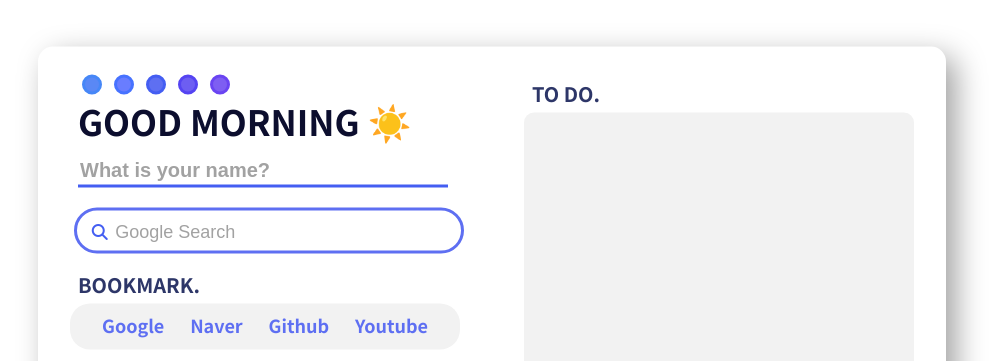
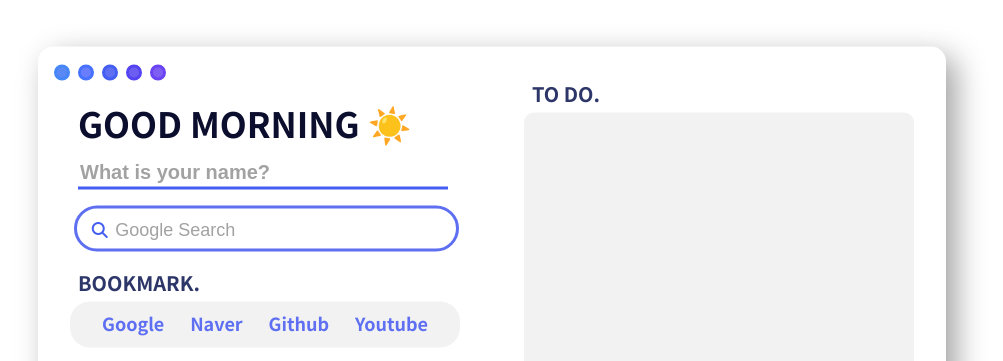
Before and after one commit to lisy0123/Momentum_Clone, a plain HTML site: page index.html in a window 1280 px wide. Shown: the top 361 px of the page, without its empty margins (148-1151 px from the left). Drawn offline with Linux system fonts and the light colour scheme.

Commit message:
fix colorpicker

```diff
--- a/css/main.css
+++ b/css/main.css
@@ -1,10 +1,14 @@
 .left-main {
     display: flex;
     flex-direction: column;
-    margin-top: var(--space-s);
+    margin-top: var(--space-xs);
     margin-bottom: var(--space-l);
-    margin-left: var(--space-l);
+    margin-left: var(--space-m);
     margin-right: var(--space-l);
+}
+
+.div-left-sub {
+    margin-left: var(--space-m);
     width: 390px;
 }
 
--- a/css/search_color.css
+++ b/css/search_color.css
@@ -1,9 +1,9 @@
 .div-search {
     height:46px;
-    width: 390px;
+    width: 385px;
     border: solid 3px var(--main1-color);
     border-radius: 30px;
-    margin-top: var(--space-s);
+    margin-top: var(--space-m);
     margin-bottom: var(--space-m);
     margin-left: var(--space-xxs);
     margin-right: var(--space-xxs);
@@ -18,7 +18,7 @@
 }
 
 #search-form input {
-    width: 335px;
+    width: 330px;
     border: none;
     outline: none;
     padding-left: var(--space-xxs);
@@ -35,15 +35,15 @@
 
 .div-color {
     display: flex;
-    margin-top: var(--space-s);
-    margin-left: var(--space-s);
+    margin-top: var(--space-xxs);
+    margin-bottom: var(--space-m);
     align-items: center;
 }
 
 .colorpicker {
-    height: 20px;
-    width: 20px;
-    margin-right: var(--space-s);
+    height: 16px;
+    width: 16px;
+    margin-right: var(--space-xs);
     border-radius: 50%;
     cursor: pointer;
 }
--- a/index.html
+++ b/index.html
@@ -27,6 +27,7 @@
                     <p class="colorpicker" onclick="handleChangeColor(randomColors[3])"></p>
                     <p class="colorpicker" onclick="handleChangeColor(randomColors[4])"></p>
                 </div>
+                <div class="div-left-sub">
                     <div class="div-hello">
                         <h1 id="hello-greeting">Good Morning!</h1>
                         <form class="hidden" id="login-form">
@@ -84,6 +85,7 @@
                         </div>
                     </div>
                 </div>
+            </div>
             <div class="right-main">
                 <div class="div-todo">
                     <p class="todo-title">TO DO.</p>
```
Lines whose indentation alone changed are shown as unchanged.
